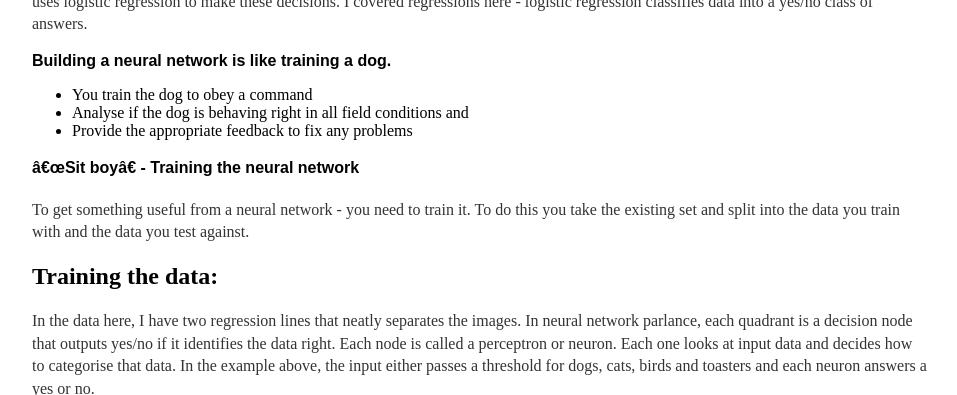
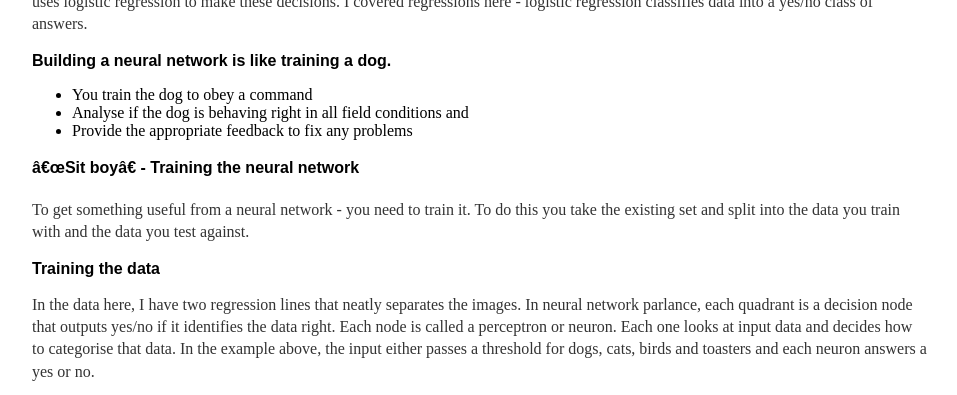
Before and after one commit to harpreetsingh/harpreetsingh.github.io, a Jekyll site: the page built from _posts/2017-03-03-understand-neural-network.md, in a window 1280 px wide and 900 px high, scrolled down 775 px, cut to the strip 0-395 px from the top of the window. Shown: the whole strip, without its empty margins (160-1117 px from the left). Built offline with Jekyll 4.4.1, drawn with Linux system fonts in a browser that asks for light colours; our own code applies the rules of GitHub Pages for plain Markdown files; a script that is not in the unit is left out.

Commit message:
fixed categories

```diff
--- a/_posts/2017-03-03-understand-neural-network.md
+++ b/_posts/2017-03-03-understand-neural-network.md
@@ -28,8 +28,7 @@ A neural network is a decision engine. Its job is to look at in-coming data and
 
 To get something useful from a neural network - you need to train it. To do this you take the existing set and split into the data you train with and the data you test against.
 
-## Training the data:
-
+# Training the data
 
 In the data here, I have two regression lines that neatly separates the images. In neural network parlance, each quadrant is a decision node that outputs yes/no if it identifies the data right. Each node is called a perceptron or neuron. Each one looks at input data and decides how to categorise that data. In the example above, the input either passes a threshold for dogs, cats, birds and toasters and each neuron answers a yes or no.
 
```
Also changed, not shown: other parts of _posts/2017-03-03-understand-neural-network.md (+1 -1 lines).
